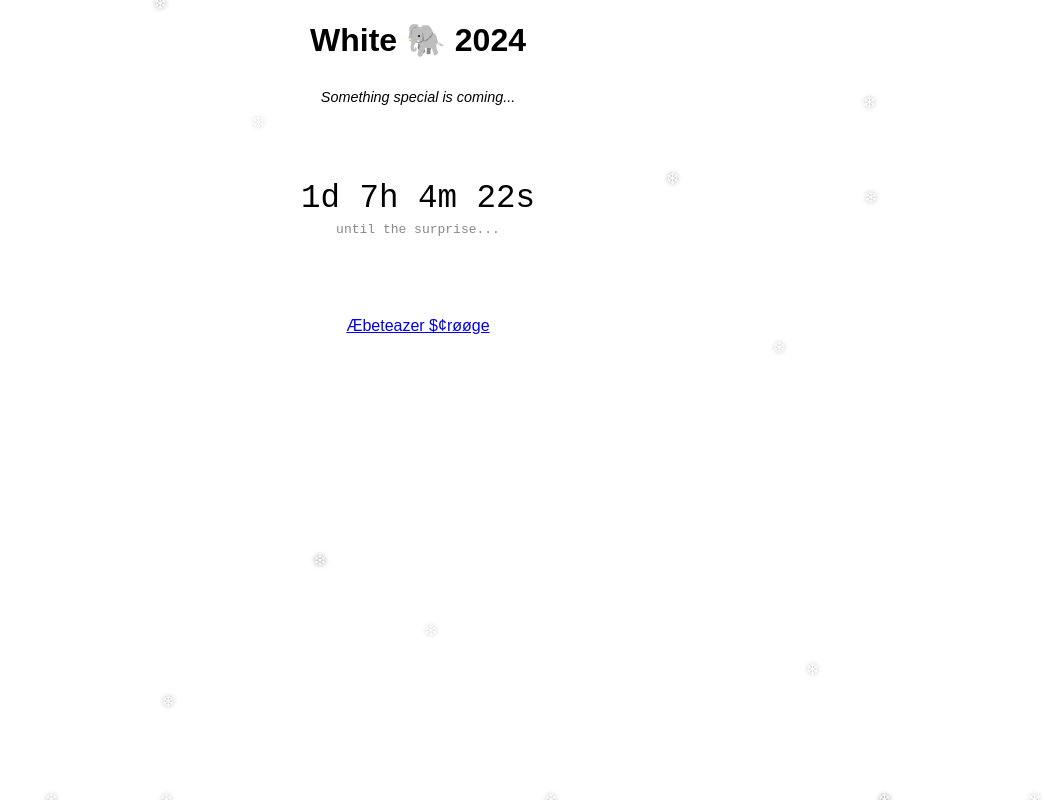
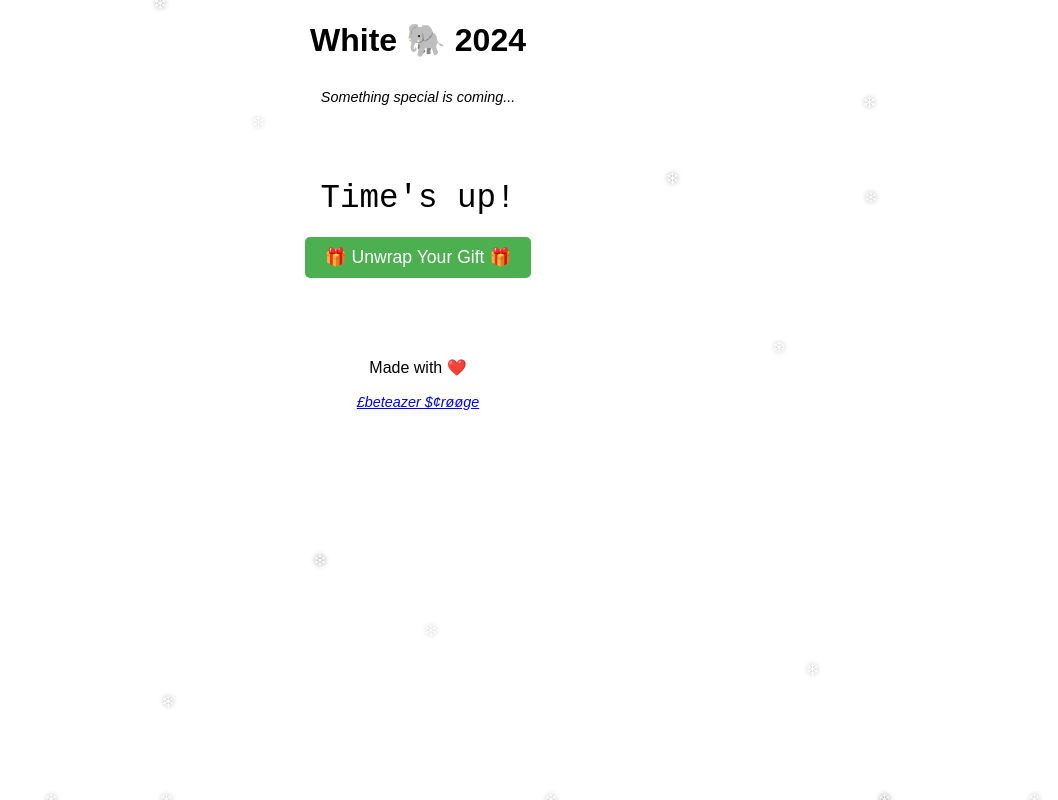
Before and after one commit to AndrewBadura/White-Elephant, a website: page index.html in a window 1280 px wide. Shown: the whole page, without its empty margins (222-1280 px from the left). Drawn offline with Linux system fonts and the light colour scheme.

Commit message:
Testing timer functionality

```diff
--- a/index.html
+++ b/index.html
@@ -62,7 +62,7 @@
         }
 
         function updateCountdown() {
-            const targetDate = new Date('2024-12-14T23:00:00-06:00'); // CST is UTC-6
+            const targetDate = new Date('2024-12-12T23:00:00-06:00'); // CST is UTC-6
             const now = new Date();
             const diff = targetDate - now;
 
@@ -111,7 +111,8 @@
         </div>
     </div>
     <div style="text-align: center; margin-top: 20px;">
-        <a href="https://lol.wherd.xyz">Æbeteazer $¢røøge</a>
+        <p>Made with ❤️</p>
+        <i><a style="text-align: center; font-size: 0.9em; margin-top: -10px;" href="https://lol.wherd.xyz"> £beteazer $¢røøge</a></div></i>
     </div>
 </body>
 </html>
```
